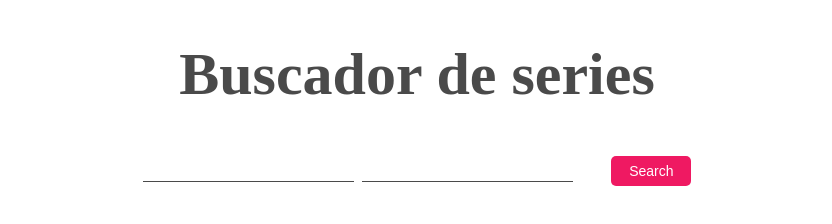
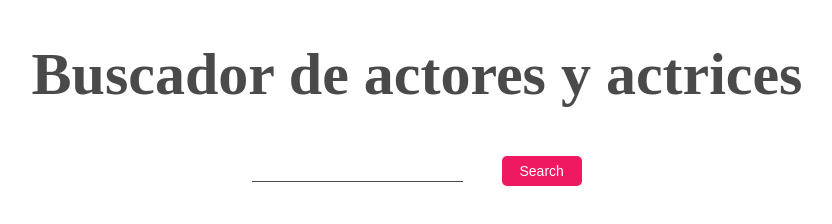
Before and after one commit to irenemherrero/dorcas-s2-evaluacion-final-irenemherrero, a website: page index.html in a window 1280 px wide. Shown: the whole page, without its empty margins (223-1055 px from the left). Drawn offline with Linux system fonts and the light colour scheme; a web font is replaced by a local one.

Commit message:
change problems

```diff
--- a/index.html
+++ b/index.html
@@ -9,12 +9,10 @@
 </head>
 <body>
 	<header>
-		<h1 class="title">Buscador de series</h1>
+		<h1 class="title">Buscador de actores y actrices</h1>
 	</header>
 	<main>
 		<div class="container-searcher">
-
-			<input class="input-film" type="text" value="">
 			<input class="input-film" type="text" value="">
 			<button class="button-search">Search</button>
 		</div>
```
